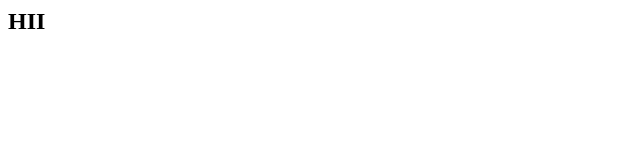
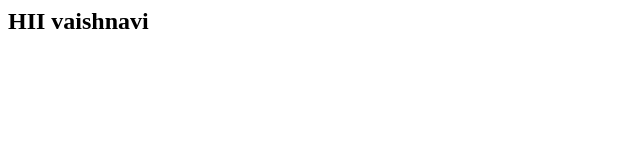
Before and after one commit to Vaiishnaviie/Practice, a plain HTML site: page index.html in a window 1280 px wide. Shown: the whole page, without its empty margins (0-640 px from the left). Drawn offline with Linux system fonts and the light colour scheme.

Commit message:
commit message

```diff
--- a/index.html
+++ b/index.html
@@ -1 +1 @@
-<h2>HII</h2>
+<h2>HII vaishnavi</h2>
```
